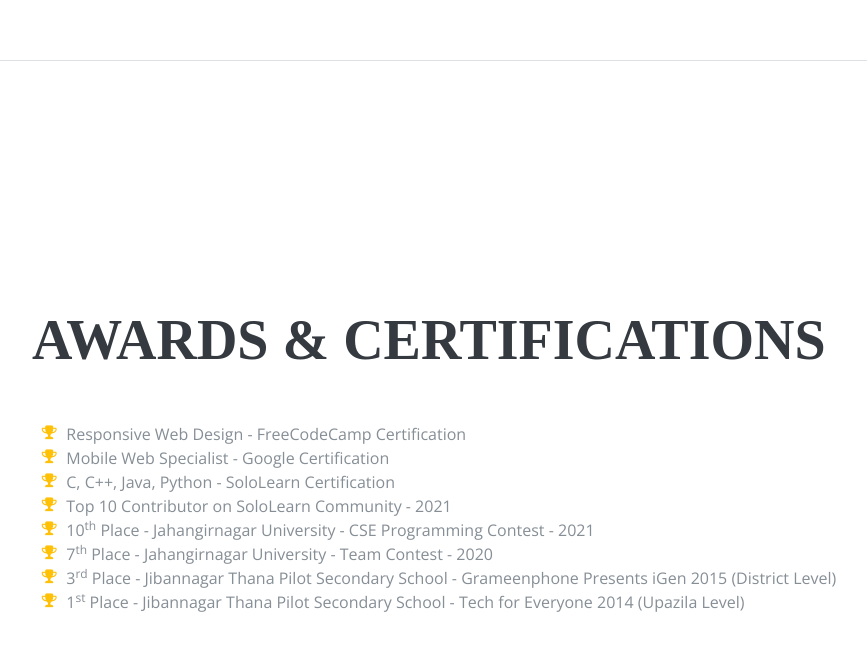
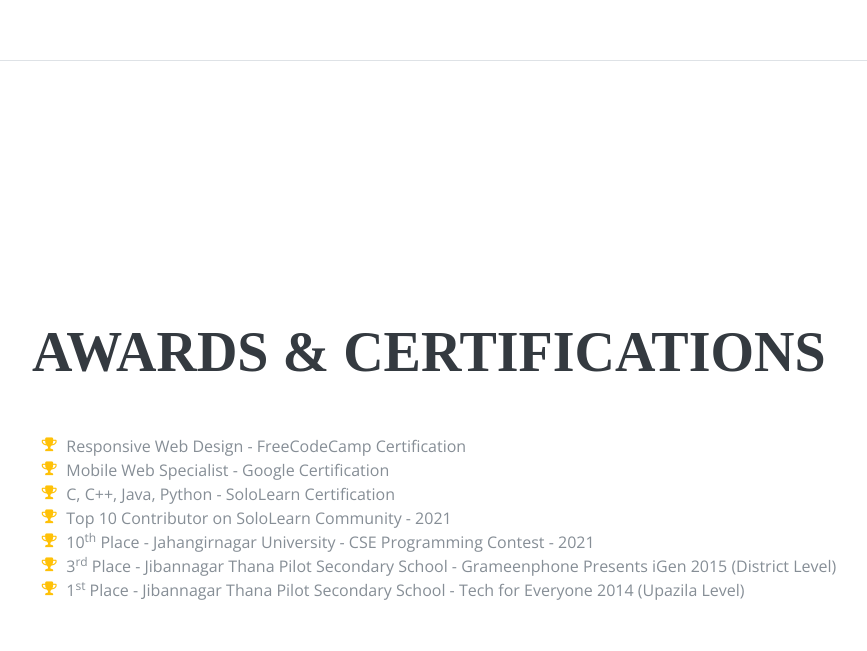
Before and after one commit to jubaerkhan49/jubaer-portfolio, a website: page index.html in a window 1280 px wide. Shown: the part 3939-4590 px from the top of the page, without its empty margins (288-1155 px from the left). Drawn offline with nearby package versions, Linux system fonts and the light colour scheme; a web font is replaced by a local one.

Commit message:
modified:   Awards section has been changed

```diff
--- a/index.html
+++ b/index.html
@@ -302,10 +302,6 @@
               Place - Jahangirnagar University - CSE Programming Contest - 2021</li>
             <li>
               <i class="fa-li fa fa-trophy text-warning"></i>
-              7<sup>th</sup>
-              Place - Jahangirnagar University - Team Contest - 2020</li>
-            <li>
-              <i class="fa-li fa fa-trophy text-warning"></i>
               3<sup>rd</sup>
               Place - Jibannagar Thana Pilot Secondary School - Grameenphone Presents iGen 2015 (District Level)</li>
             <li>
```
